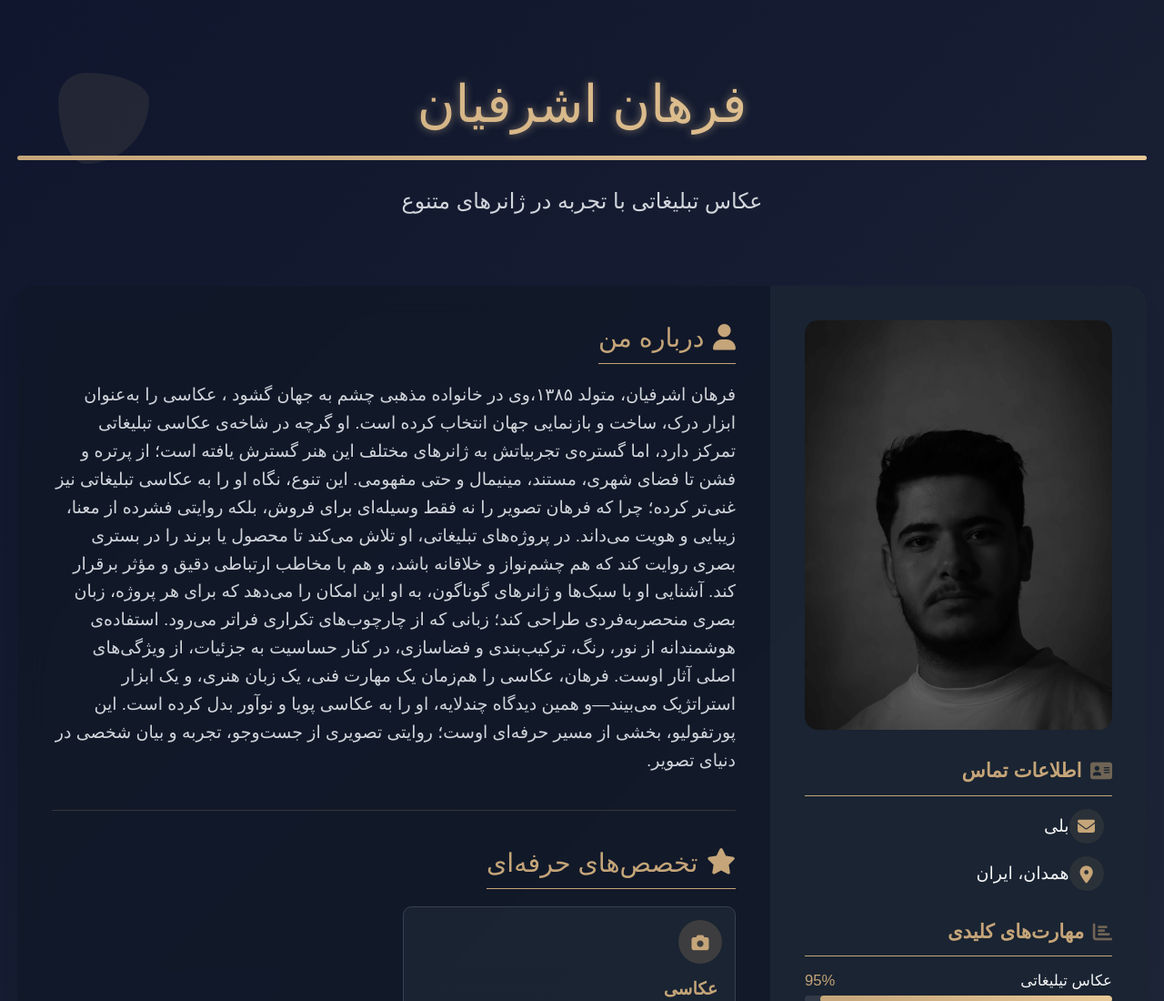
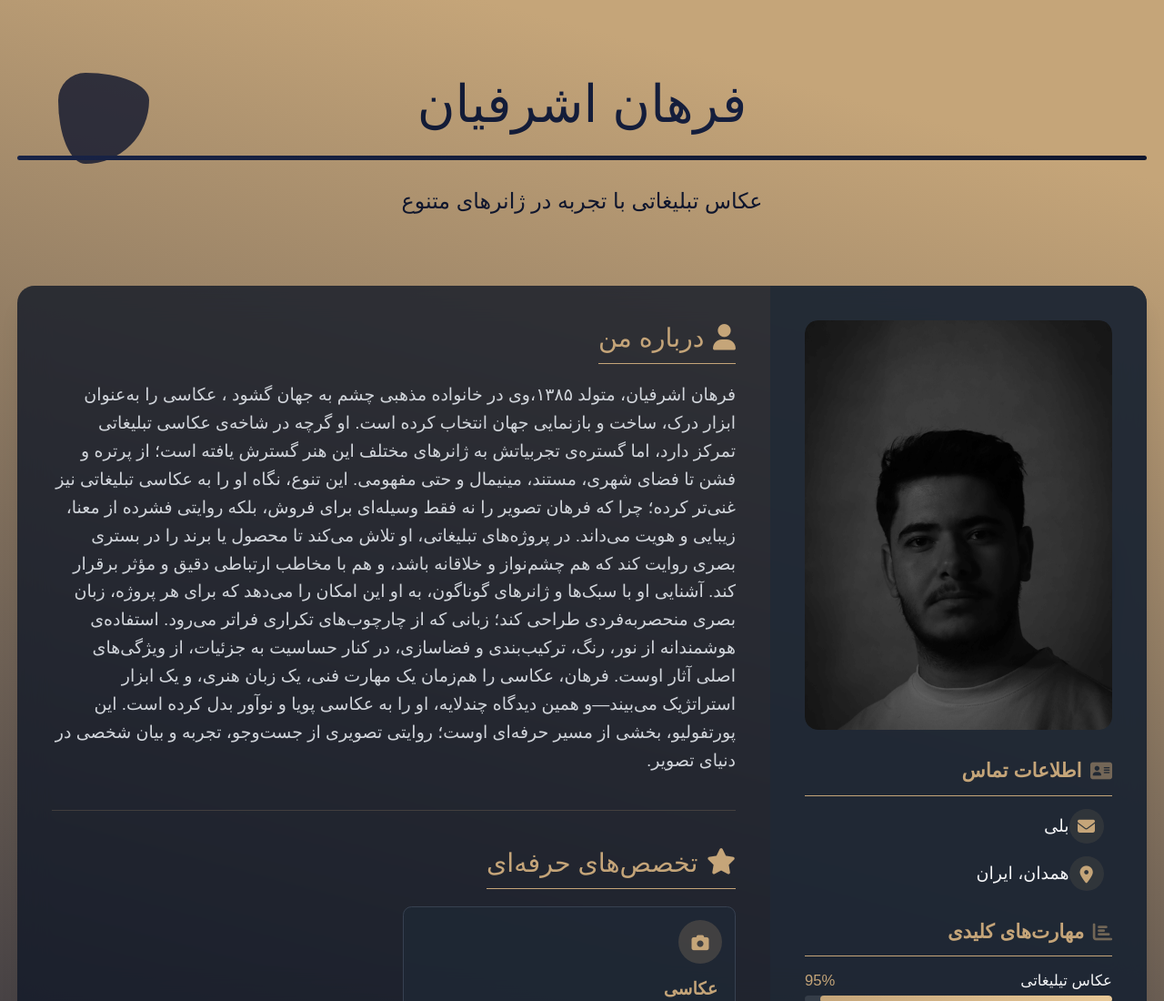
Before and after one commit to mmreza789/Magazine-Info, a plain HTML site: page Farhan.html in a window 1280 px wide. Shown: the top 1100 px of the page at 91% size. Drawn offline with nearby package versions, Linux system fonts and the light colour scheme; a web font is replaced by a local one.

Commit message:
Update Farhan.html

```diff
--- a/Farhan.html
+++ b/Farhan.html
@@ -42,18 +42,16 @@
       @font-face {
         font-family: 'DAMOON';
           src: url('DAMOON.woff') format('woff'),
-          font-display:Medium;
-        }
-
-      html {
-          font-size: 16px;
-          scroll-behavior: smooth;
       }
       :root {
             --primary: #0f162d;
             --accent: #c5a579;
             --font-size: 1rem;
         }
+      html {
+          font-size: 16px;
+          scroll-behavior: smooth;
+      }
 
       @media (min-width: 640px) {
           html {
@@ -75,7 +73,7 @@
 
       body {
           font-family: 'DAMOON', 'Noto Nastaliq Urdu', serif;
-          background: linear-gradient(135deg, #0f162d 0%, #21283a 100%);
+          background: linear-gradient(15deg, #0f162d 0%, #c5a579 90%);
       }
 
 
@@ -147,7 +145,7 @@
 
       .floating-shape {
           position: absolute;
-          opacity: 0.1;
+          opacity: 0.8;
           z-index: -1;
       }
 
@@ -157,7 +155,7 @@
           width: 100px;
           height: 100px;
           border-radius: 30% 70% 70% 30% / 30% 30% 70% 70%;
-          background: #c5a579;
+          background: #0f162d;
           animation: float 8s ease-in-out infinite;
       }
 
@@ -167,7 +165,7 @@
           width: 150px;
           height: 150px;
           border-radius: 60% 40% 30% 70% / 60% 30% 70% 40%;
-          background: #c5a579;
+          background: #0f162d;
           animation: float 10s ease-in-out infinite reverse;
       }
 
@@ -182,14 +180,10 @@
       }
 
       .text-gradient {
-          background: linear-gradient(90deg, #c5a579, #e8c897);
+          background: linear-gradient(90deg, #0f162d, #182346);
           -webkit-background-clip: text;
           background-clip: text;
           color: transparent;
-      }
-
-      .glow-text {
-          text-shadow: 0 0 10px rgba(232, 200, 151, 0.5);
       }
 
       @keyframes rotate {
@@ -213,13 +207,11 @@
     <div class="container mx-auto px-4 py-12 max-w-6xl relative z-10">
        <!-- Header Section with Animation -->
        <header class="text-center mb-16 animate-fade-in">
-        <h1 class="text-4xl md:text-5xl font-SemiBold text-gradient glow-text pt-6 pb-2 leading-[1.6] mb-4 transform transition duration-700 hover:scale-105">
-           فرهان اشرفیان
+        <h1 class="text-4xl md:text-5xl font-SemiBold text-gradient glow-text mb-4 leading-[1.6] pt-6 pb-2 transform transition duration-700 hover:scale-105">
+            فرهان اشرفیان
         </h1>
-
-        <div class="w-full h-1 bg-gradient-to-r from-secondary to-accent rounded-full mx-auto mb-6"></div>
-
-        <p class="text-xl text-gray-300 relative inline-block">
+        <div class="w-full h-1 bg-gradient-to-r from-[#182346] to-[#0f162d] rounded-full mx-auto mb-6"></div>
+        <p class="text-xl text-[#0f162d] relative inline-block">
           <span class="relative z-10">عکاس تبلیغاتی با تجربه در ژانرهای متنوع</span>
         </p>
       </header>
```
